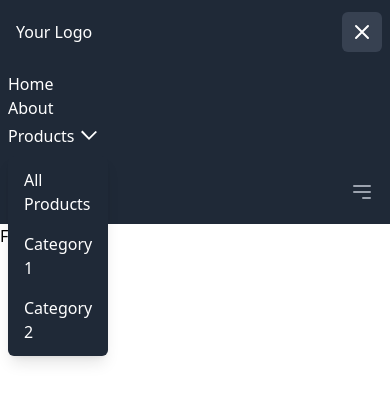
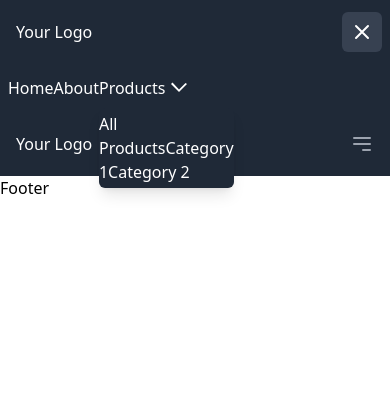
Before and after one commit to Shadow-Blaxe-123/Rasina-Fashion, a Next.js app: page /components/Navbar in a window 390 px wide. Both pictures are taken after a click on the button 362 px from the left and 32 px from the top of the page. Shown: the top 402 px of the page. Built offline with nearby package versions, Linux system fonts and the light colour scheme.

Commit message:
pretty functional

```diff
--- a/pages/components/Navbar.js
+++ b/pages/components/Navbar.js
@@ -12,20 +12,16 @@ function Navbar() {
             <div className="flex items-center">
               <div className="flex-shrink-0">
                 {/* Your logo or site name */}
-                <Link href="/">
-                  <a className="text-white">Your Logo</a>
+                <Link href={"/"} className="text-white">
+                  Your Logo
                 </Link>
               </div>
             </div>
             <div className="hidden md:block">
               {/* Desktop navigation */}
-              <div className="ml-10 flex items-baseline space-x-4">
-                <Link href="/">
-                  <a className="text-white hover:text-gray-300">Home</a>
-                </Link>
-                <Link href="/about">
-                  <a className="text-white hover:text-gray-300">About</a>
-                </Link>
+              <div className="ml-10 flex text-white items-baseline space-x-4">
+                <Link href="/">Home</Link>
+                <Link href="/about">About</Link>
                 {/* Products dropdown */}
                 <div className="relative inline-block text-left">
                   <button
@@ -50,21 +46,9 @@ function Navbar() {
                   {isOpen && (
                     <div className="absolute z-10 mt-2 bg-gray-800 rounded-md shadow-lg">
                       <div className="py-1">
-                        <Link href="/products">
-                          <a className="block px-4 py-2 text-white hover:text-gray-300">
-                            All Products
-                          </a>
-                        </Link>
-                        <Link href="/products/category1">
-                          <a className="block px-4 py-2 text-white hover:text-gray-300">
-                            Category 1
-                          </a>
-                        </Link>
-                        <Link href="/products/category2">
-                          <a className="block px-4 py-2 text-white hover:text-gray-300">
-                            Category 2
-                          </a>
-                        </Link>
+                        <Link href="/products">All Products</Link>
+                        <Link href="/products/category1">Category 1</Link>
+                        <Link href="/products/category2">Category 2</Link>
                         {/* Add more dropdown links as needed */}
                       </div>
                     </div>
@@ -108,13 +92,9 @@ function Navbar() {
         {/* Mobile navigation */}
         {isOpen && (
           <div className="md:hidden">
-            <div className="px-2 pt-2 pb-3 space-y-1 sm:px-3">
-              <Link href="/">
-                <a className="text-white block hover:text-gray-300">Home</a>
-              </Link>
-              <Link href="/about">
-                <a className="text-white block hover:text-gray-300">About</a>
-              </Link>
+            <div className="px-2 pt-2 text-white pb-3 space-y-1 sm:px-3">
+              <Link href="/">Home</Link>
+              <Link href="/about">About</Link>
               {/* Mobile version of Products dropdown */}
               <div className="relative inline-block text-left">
                 <button
@@ -139,21 +119,9 @@ function Navbar() {
                 {isOpen && (
                   <div className="absolute z-10 mt-2 bg-gray-800 rounded-md shadow-lg">
                     <div className="py-1">
-                      <Link href="/products">
-                        <a className="block px-4 py-2 text-white hover:text-gray-300">
-                          All Products
-                        </a>
-                      </Link>
-                      <Link href="/products/category1">
-                        <a className="block px-4 py-2 text-white hover:text-gray-300">
-                          Category 1
-                        </a>
-                      </Link>
-                      <Link href="/products/category2">
-                        <a className="block px-4 py-2 text-white hover:text-gray-300">
-                          Category 2
-                        </a>
-                      </Link>
+                      <Link href="/products">All Products</Link>
+                      <Link href="/products/category1">Category 1</Link>
+                      <Link href="/products/category2">Category 2</Link>
                       {/* Add more mobile dropdown links as needed */}
                     </div>
                   </div>
```
